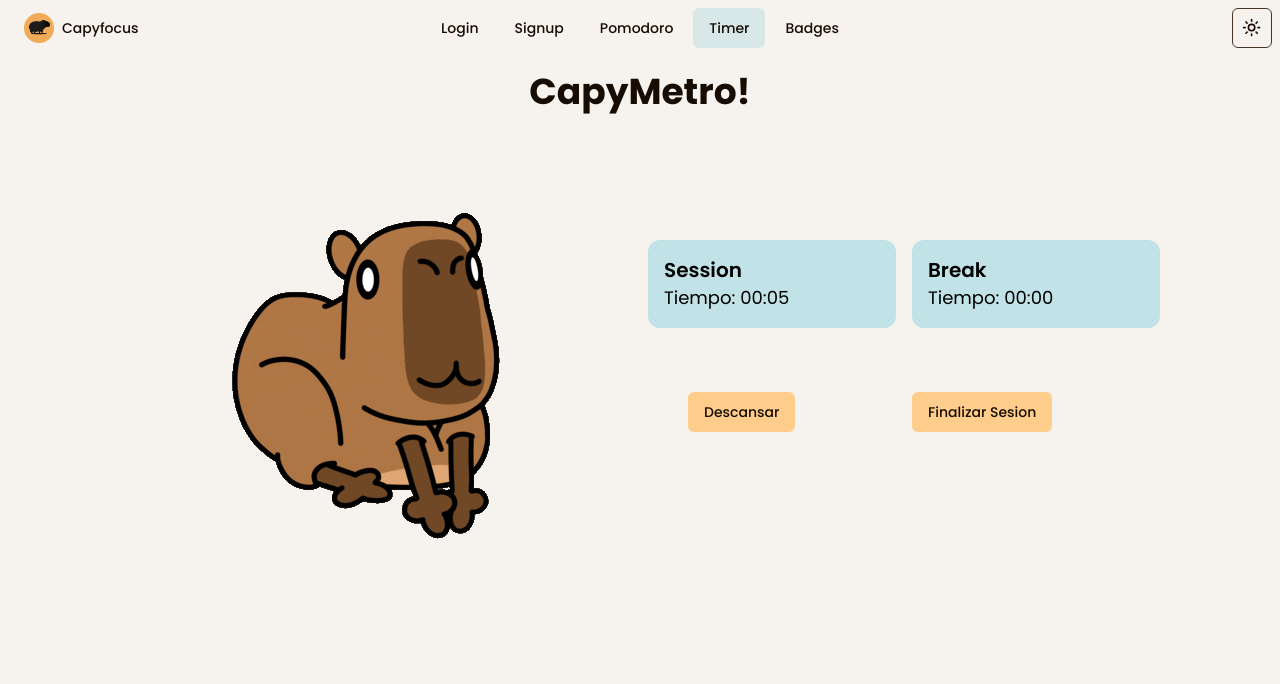
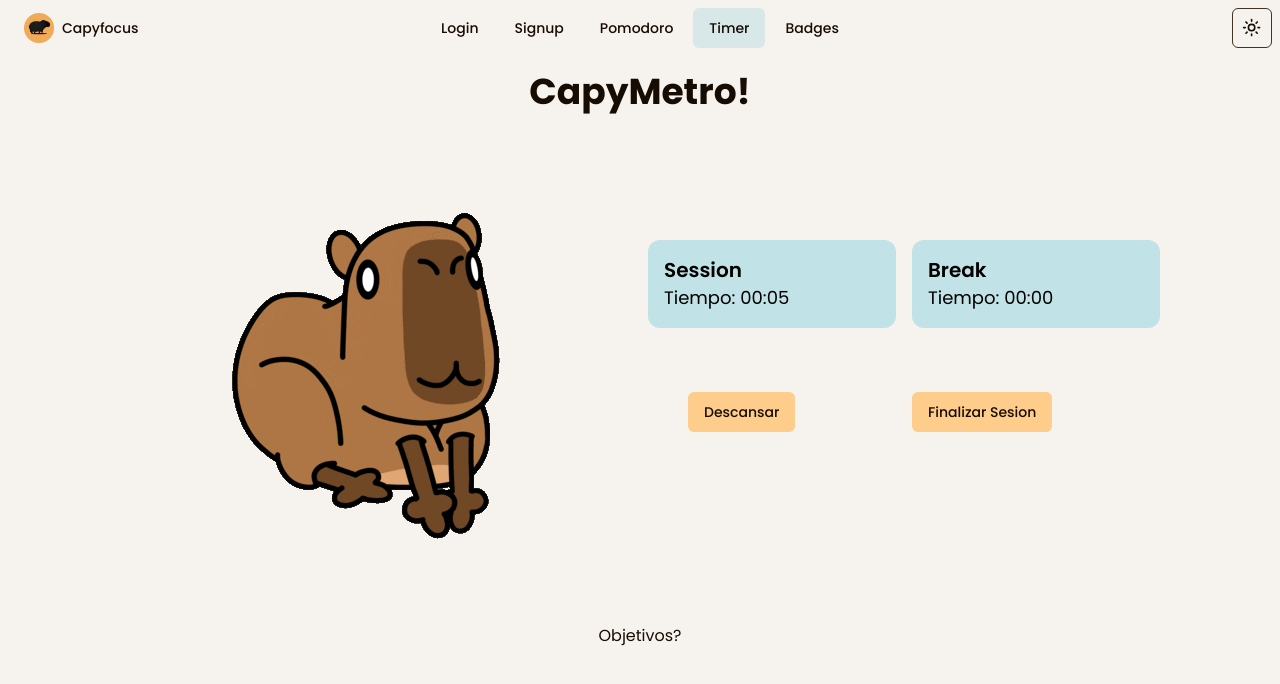
Before and after one commit to alanmoyano/capyfocus, a React (Vite) app: page /timer in a window 1280 px wide. Shown: the top 684 px of the page. Built offline with nearby package versions, Linux system fonts and the light colour scheme.

Commit message:
pequeñito cambio para poner los obejtivos

```diff
--- a/src/components/Timer.tsx
+++ b/src/components/Timer.tsx
@@ -64,7 +64,7 @@ export default function Timer() {
     <>
       <h1 className='mt-4 text-4xl font-bold'>CapyMetro!</h1>
 
-      <div className=' grid min-h-screen grid-cols-2 gap-4'>
+      <div className=' grid  grid-cols-2 gap-4'>
 
         {/* Columna 1:  */}
         <div className='col-span-1 p-4  '>
@@ -108,6 +108,9 @@ export default function Timer() {
           </div>
         </div>
       </div>
+      <div>
+                <p>Objetivos?</p>
+      </div>
 
       {/* {pomodoroCount.current >= pomodoroSessions && (
         <Confetti effectCount={1} />
```
